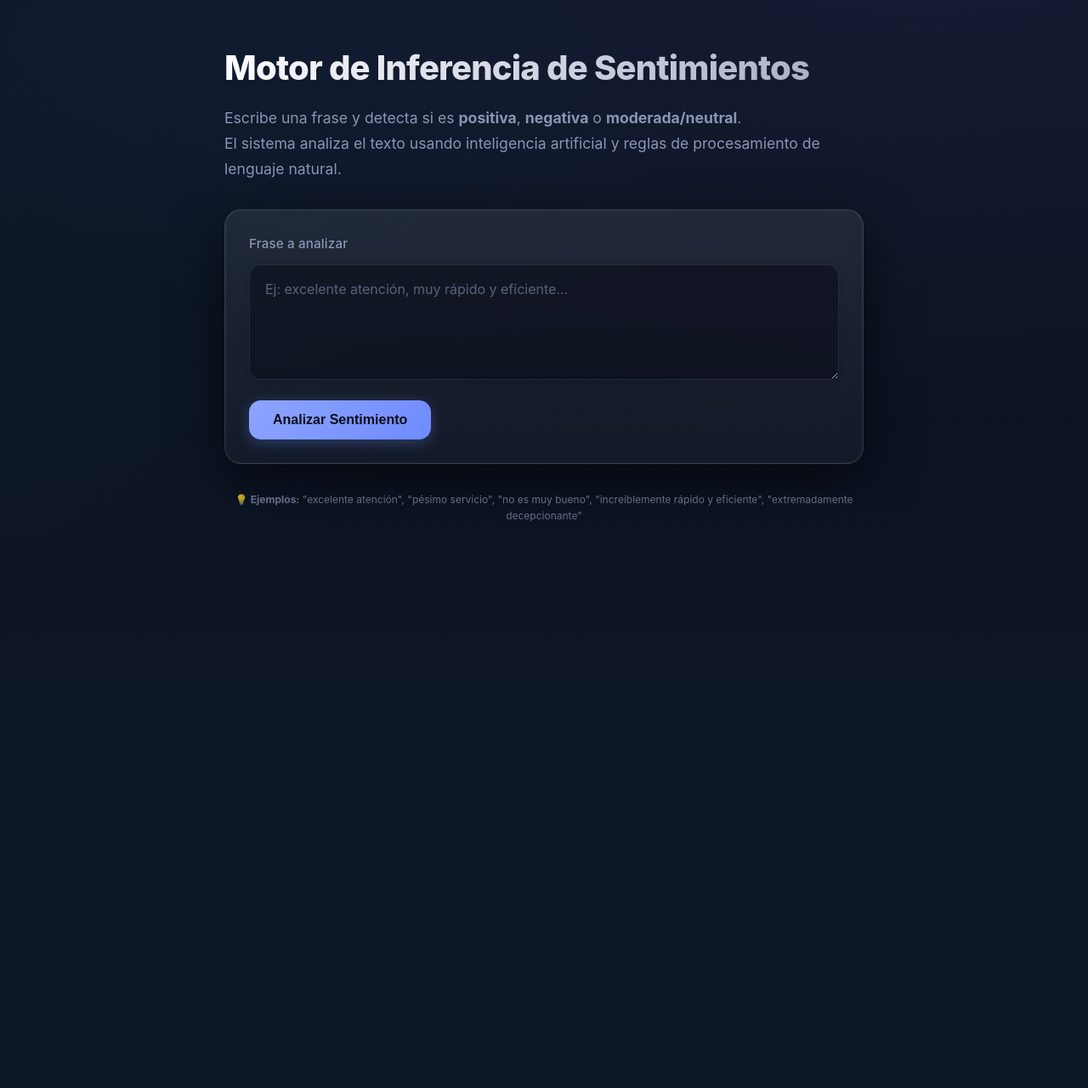
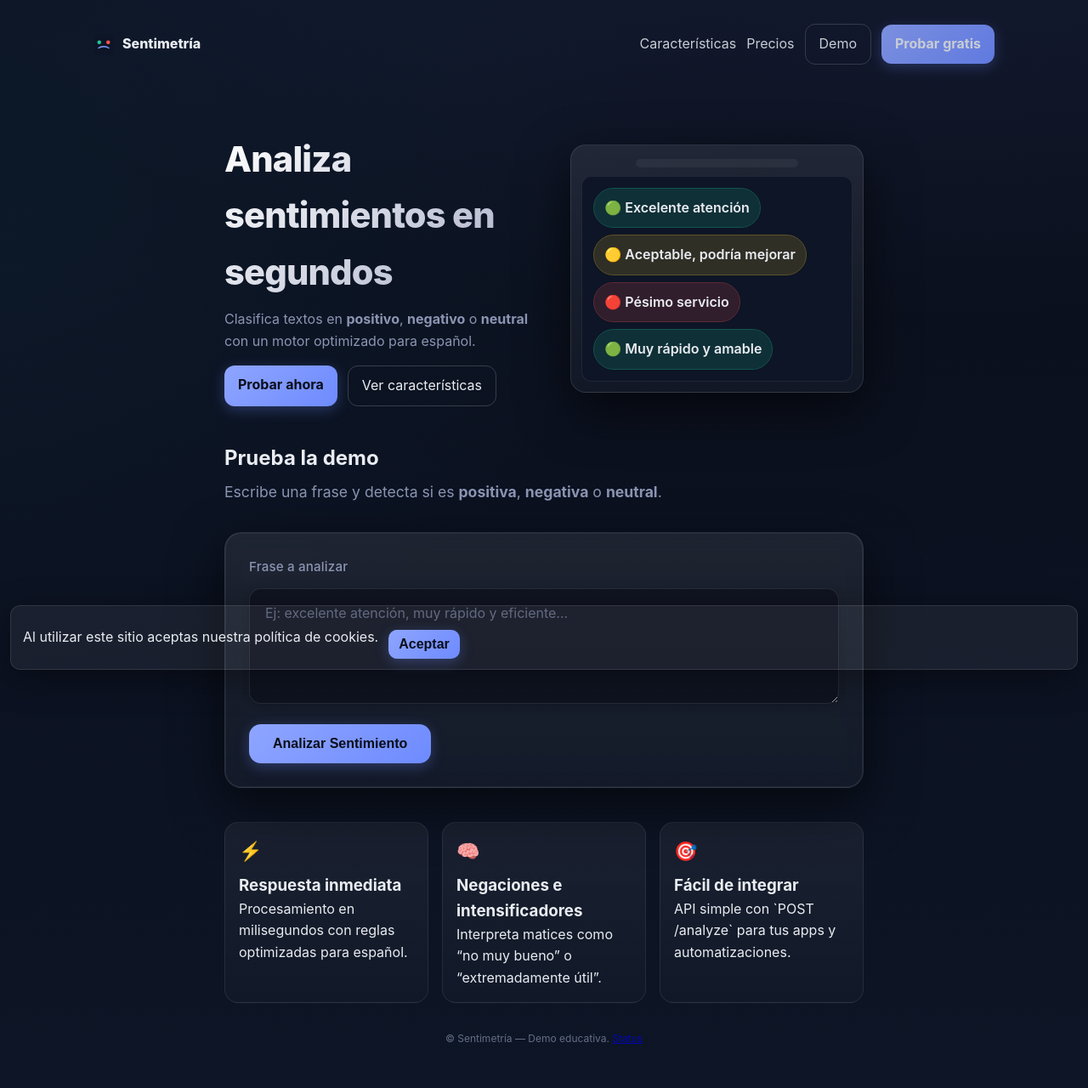
Before and after one commit to crisncr/inteligenciaArtificial, a FastAPI app: page / in a window 1280 px wide. Shown: the whole page at 85% size. Before the commit the page ends 614 px from the top, so only its background shows below. Run offline with FastAPI, Linux system fonts and the light colour scheme.

Commit message:
UI landing: navbar/hero/CTAs/features + favicon + SEO + /health

```diff
--- a/app/main.py
+++ b/app/main.py
@@ -26,6 +26,24 @@
 async def index(request: Request):
     return templates.TemplateResponse("index.html", {"request": request})
 
+@app.get("/health")
+async def health() -> dict:
+    return {"status": "ok"}
+
+@app.get("/robots.txt")
+async def robots() -> JSONResponse:
+    content = "User-agent: *\nAllow: /\nSitemap: /sitemap.xml\n"
+    return JSONResponse(content=content, media_type="text/plain; charset=utf-8")
+
+@app.get("/sitemap.xml")
+async def sitemap() -> JSONResponse:
+    xml = (
+        "<?xml version=\"1.0\" encoding=\"UTF-8\"?>\n"
+        "<urlset xmlns=\"http://www.sitemaps.org/schemas/sitemap/0.9\">\n"
+        "  <url><loc>/</loc></url>\n"
+        "</urlset>\n"
+    )
+    return JSONResponse(content=xml, media_type="application/xml; charset=utf-8")
 
 @app.post("/analyze")
 async def analyze(payload: dict = Body(...)):
--- a/app/static/styles.css
+++ b/app/static/styles.css
@@ -38,6 +38,39 @@
   padding: 48px 24px;
   animation: fadeIn 0.6s ease-out;
 }
+
+.nav {
+  max-width: 1100px;
+  margin: 16px auto 0;
+  padding: 12px 20px;
+  display: flex;
+  justify-content: space-between;
+  align-items: center;
+}
+.nav__brand { display: flex; gap: 10px; align-items: center; font-weight: 800; }
+.nav__links { display: flex; gap: 12px; align-items: center; }
+.nav__links a { color: var(--text); text-decoration: none; opacity: 0.85; }
+.nav__links a:hover { opacity: 1; }
+
+.btn { background: linear-gradient(135deg, var(--primary-hover) 0%, var(--primary) 100%); color: #0a0e1a; border-radius: 12px; padding: 10px 16px; font-weight: 700; box-shadow: 0 4px 16px rgba(110,139,255,.3); text-decoration: none; display:inline-block; }
+.btn--ghost { background: transparent; border:1px solid rgba(255,255,255,0.18); color: var(--text); border-radius:12px; padding:10px 16px; text-decoration:none; display:inline-block; }
+.btn--small { padding:8px 12px; border-radius:10px; }
+
+.hero { display:grid; grid-template-columns: 1.1fr 1fr; gap: 28px; align-items:center; margin-top: 18px; }
+.hero__copy h1 { font-size: 2.6rem; margin: 0 0 10px; }
+.hero .lead { color: var(--muted); margin-bottom: 16px; }
+.hero__ctas { display:flex; gap: 12px; }
+.hero__mock { display:flex; justify-content:center; }
+.device { width: 100%; max-width: 460px; background: linear-gradient(180deg, rgba(255,255,255,.08), rgba(255,255,255,.03)); border:1px solid rgba(255,255,255,.1); border-radius: 18px; padding: 12px; box-shadow: 0 20px 60px var(--shadow-lg); }
+.device__top { height: 10px; background: rgba(255,255,255,.05); border-radius:8px; margin: 4px auto 10px; width: 60%; }
+.device__screen { background:#0d1526; border:1px solid rgba(255,255,255,.08); border-radius: 12px; padding: 14px; min-height: 200px; display:flex; gap:10px; flex-direction:column; }
+.pill { padding:10px 12px; border-radius: 999px; width: fit-content; font-weight: 600; }
+.pill--pos { background: var(--pos-light); outline:1px solid rgba(32,201,151,.35); }
+.pill--neg { background: var(--neg-light); outline:1px solid rgba(250,82,82,.35); }
+.pill--neu { background: var(--neu-light); outline:1px solid rgba(248,194,43,.35); }
+
+.panel { margin-top: 42px; }
+.panel h2 { margin: 0 0 6px; }
 
 @keyframes fadeIn {
   from {
@@ -320,9 +353,9 @@
 
 /* Responsive */
 @media (max-width: 768px) {
-  .container {
-    padding: 32px 20px;
-  }
+  .container { padding: 32px 20px; }
+  .nav__links { display:none; }
+  .hero { grid-template-columns: 1fr; }
 
   h1 {
     font-size: 2rem;
@@ -382,3 +415,9 @@
     transform: rotate(360deg);
   }
 }
+
+.features { margin-top: 40px; display:grid; grid-template-columns: repeat(3, 1fr); gap: 16px; }
+.feature { background: linear-gradient(180deg, rgba(255,255,255,.06), rgba(255,255,255,.02)); border:1px solid rgba(255,255,255,.08); border-radius: 16px; padding: 16px; text-align:left; }
+.feat__icon { font-size: 22px; margin-bottom: 8px; }
+
+.cookies { position: fixed; left: 12px; right: 12px; bottom: 12px; background: rgba(255,255,255,.06); border:1px solid rgba(255,255,255,.1); border-radius: 12px; padding: 12px 14px; display:flex; gap: 12px; align-items:center; box-shadow: 0 10px 40px var(--shadow); }
--- a/app/templates/index.html
+++ b/app/templates/index.html
@@ -5,31 +5,59 @@
     <meta name="viewport" content="width=device-width, initial-scale=1.0" />
     <title>Motor de Inferencia de Sentimientos | Análisis de Emociones</title>
     <meta name="description" content="Analiza el sentimiento de frases en español. Detecta si un texto es positivo, negativo o neutral." />
+    <meta property="og:title" content="Motor de Sentimientos" />
+    <meta property="og:description" content="Analiza emociones en español: positivo, negativo o neutral." />
+    <meta property="og:type" content="website" />
+    <meta property="og:url" content="/" />
+    <meta name="twitter:card" content="summary" />
+    <link rel="icon" href="/static/favicon.svg" type="image/svg+xml" />
     <link rel="stylesheet" href="/static/styles.css" />
 </head>
 <body>
+    <nav class="nav">
+        <div class="nav__brand">
+            <img src="/static/favicon.svg" alt="logo" width="24" height="24" />
+            <span>Sentimetría</span>
+        </div>
+        <div class="nav__links">
+            <a href="#features">Características</a>
+            <a href="#precio">Precios</a>
+            <a class="btn--ghost" href="#analizar">Demo</a>
+            <a class="btn" href="#analizar">Probar gratis</a>
+        </div>
+    </nav>
+
     <div class="container">
-        <header>
-            <h1>Motor de Inferencia de Sentimientos</h1>
-            <p class="subtitle">
-                Escribe una frase y detecta si es <strong>positiva</strong>, <strong>negativa</strong> o <strong>moderada/neutral</strong>.
-                <br />El sistema analiza el texto usando inteligencia artificial y reglas de procesamiento de lenguaje natural.
-            </p>
-        </header>
+        <section class="hero">
+            <div class="hero__copy">
+                <h1>Analiza sentimientos en segundos</h1>
+                <p class="lead">Clasifica textos en <strong>positivo</strong>, <strong>negativo</strong> o <strong>neutral</strong> con un motor optimizado para español.</p>
+                <div class="hero__ctas">
+                    <a class="btn" href="#analizar">Probar ahora</a>
+                    <a class="btn--ghost" href="#features">Ver características</a>
+                </div>
+            </div>
+            <div class="hero__mock">
+                <div class="device">
+                    <div class="device__top"></div>
+                    <div class="device__screen">
+                        <div class="pill pill--pos">🟢 Excelente atención</div>
+                        <div class="pill pill--neu">🟡 Aceptable, podría mejorar</div>
+                        <div class="pill pill--neg">🔴 Pésimo servicio</div>
+                        <div class="pill pill--pos">🟢 Muy rápido y amable</div>
+                    </div>
+                </div>
+            </div>
+        </section>
+
+        <section id="analizar" class="panel">
+            <h2>Prueba la demo</h2>
+            <p class="subtitle">Escribe una frase y detecta si es <strong>positiva</strong>, <strong>negativa</strong> o <strong>neutral</strong>.</p>
 
             <form id="analyze-form">
                 <label for="text">Frase a analizar</label>
-            <textarea
-                id="text"
-                name="text"
-                rows="4"
-                placeholder="Ej: excelente atención, muy rápido y eficiente..."
-                autocomplete="off"
-                required
-            ></textarea>
-            <button type="submit" id="submit-btn">
-                <span class="btn-text">Analizar Sentimiento</span>
-            </button>
+                <textarea id="text" name="text" rows="4" placeholder="Ej: excelente atención, muy rápido y eficiente..." autocomplete="off" required></textarea>
+                <button type="submit" id="submit-btn"><span class="btn-text">Analizar Sentimiento</span></button>
             </form>
 
             <div id="result" class="result hidden">
@@ -39,13 +67,34 @@
                     <div class="score" id="score">Score: 0.0</div>
                 </div>
             </div>
+        </section>
 
-        <footer>
-            <small>
-                💡 <strong>Ejemplos:</strong> "excelente atención", "pésimo servicio", "no es muy bueno",
-                "increíblemente rápido y eficiente", "extremadamente decepcionante"
-            </small>
+        <section id="features" class="features">
+            <div class="feature">
+                <div class="feat__icon">⚡</div>
+                <h3>Respuesta inmediata</h3>
+                <p>Procesamiento en milisegundos con reglas optimizadas para español.</p>
+            </div>
+            <div class="feature">
+                <div class="feat__icon">🧠</div>
+                <h3>Negaciones e intensificadores</h3>
+                <p>Interpreta matices como “no muy bueno” o “extremadamente útil”.</p>
+            </div>
+            <div class="feature">
+                <div class="feat__icon">🎯</div>
+                <h3>Fácil de integrar</h3>
+                <p>API simple con `POST /analyze` para tus apps y automatizaciones.</p>
+            </div>
+        </section>
+
+        <footer class="footer">
+            <small>© Sentimetría — Demo educativa. <a href="/health">Status</a></small>
         </footer>
+    </div>
+
+    <div class="cookies" id="cookiebar">
+        <span>Al utilizar este sitio aceptas nuestra política de cookies.</span>
+        <button class="btn btn--small" id="cookiebtn">Aceptar</button>
     </div>
 
     <script>
@@ -139,6 +188,15 @@
                 resultEl.classList.add('hidden');
             }
         });
+
+        // Cookie bar
+        const cookiebar = document.getElementById('cookiebar');
+        const cookiebtn = document.getElementById('cookiebtn');
+        if (cookiebtn) {
+            cookiebtn.addEventListener('click', () => {
+                cookiebar.style.display = 'none';
+            });
+        }
     </script>
 </body>
 </html>
```
Also changed, not shown: app/static/favicon.svg (added). Lines whose indentation alone changed are shown as unchanged.
